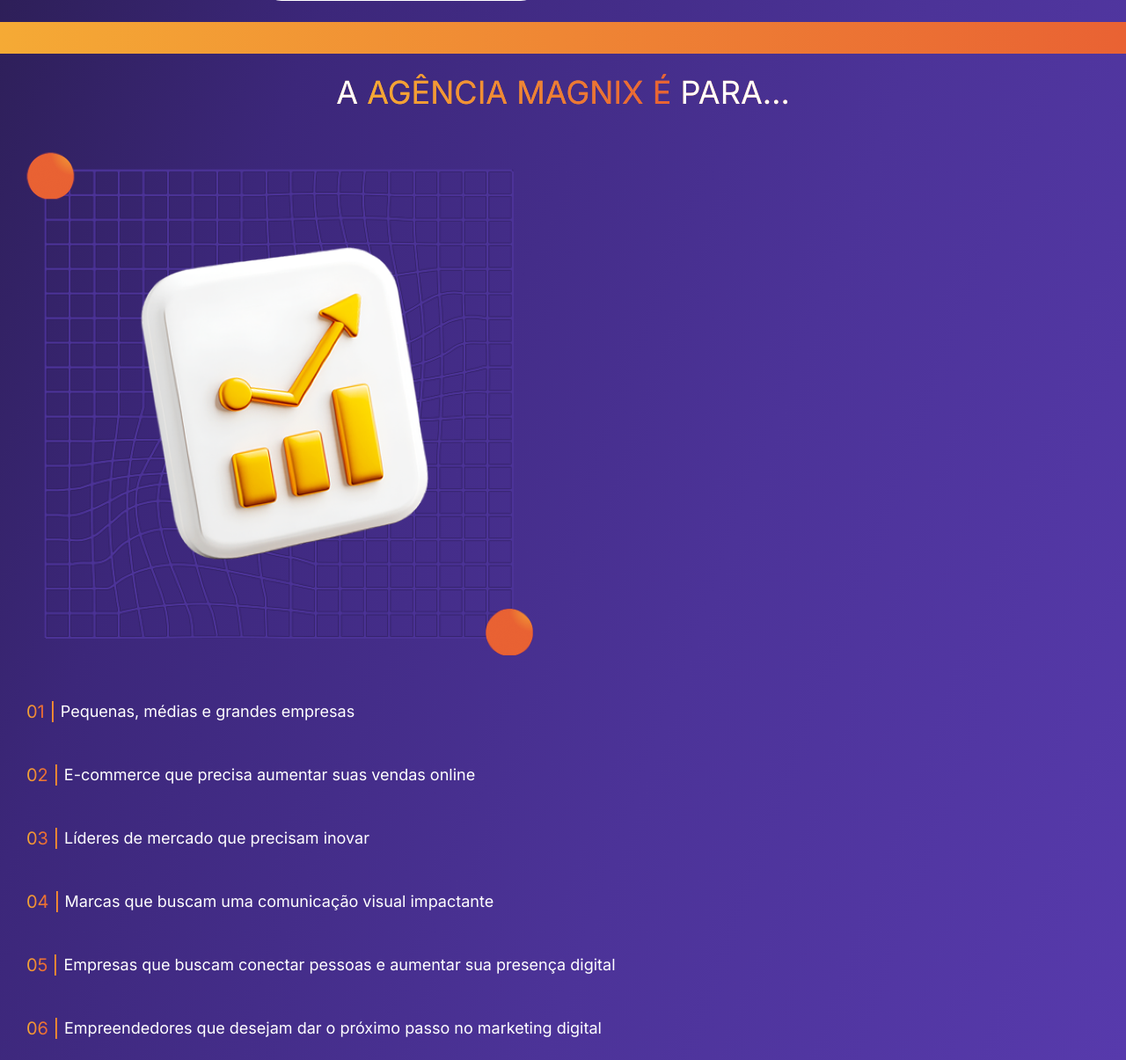
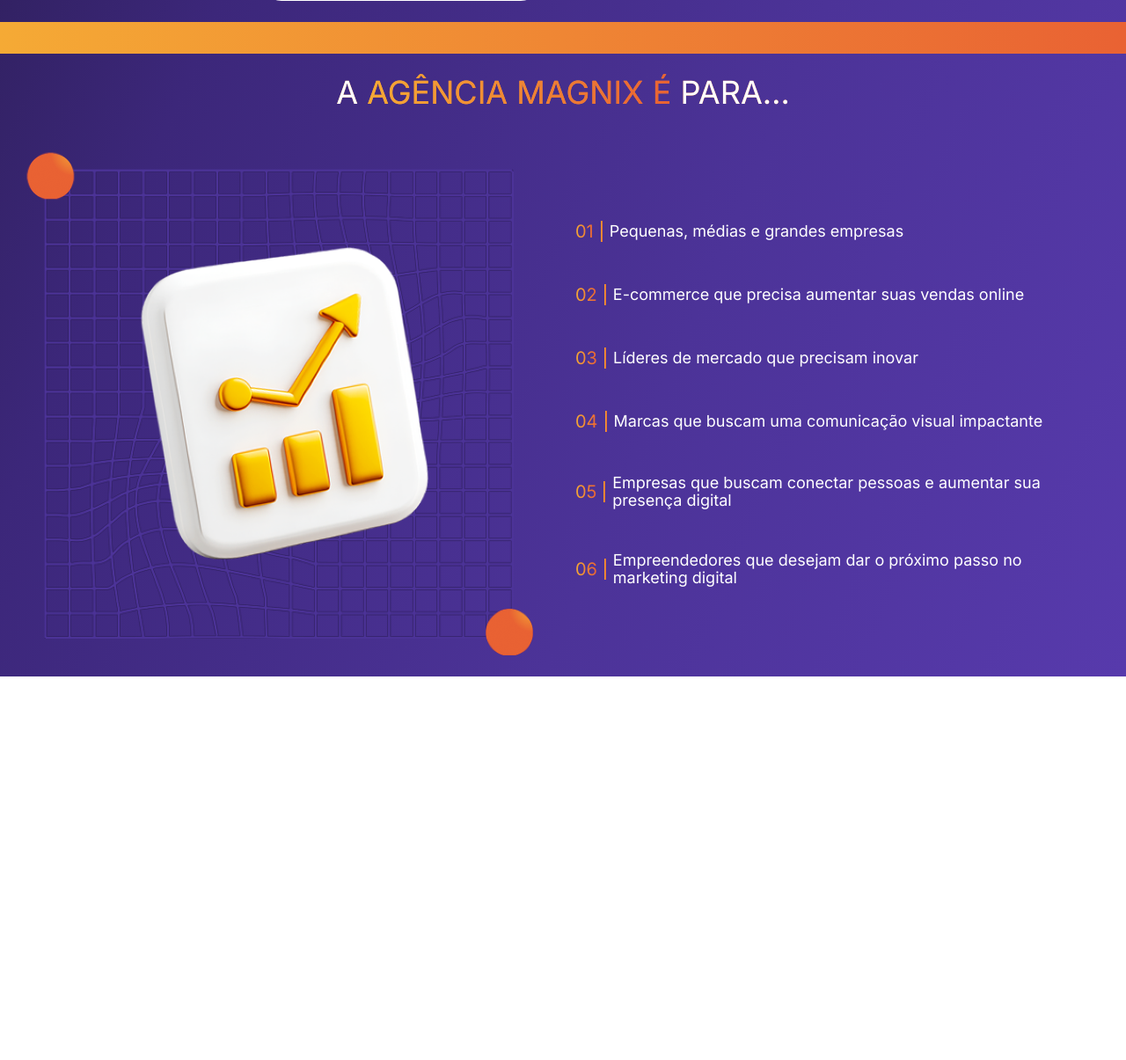
Before and after one commit to pedroeuzebiodev/agenciamagnix.com, a PHP site: page / in a window 1280 px wide. Shown: the part 2251-3456 px from the top of the page at 88% size. After the commit the page ends 3020 px from the top, so only its background shows below. Run offline with PHP 8.4, Linux system fonts and the light colour scheme.

Commit message:
Ajusta Seção de Pública Alvo para telas maiores

```diff
--- a/index.html
+++ b/index.html
@@ -180,6 +180,7 @@
           <div class="max-width">
             <h2>A <span>agência magnix é</span> para…</h2>
 
+            <div id="wrapper-target-audiences">
               <img
                 src="./src/assets/target-audience-image.png"
                 alt="Target Audience Image"
@@ -241,6 +242,7 @@
                 </div>
               </div>
             </div>
+          </div>
         </section>
       </main>
     </div>
--- a/src/css/index.css
+++ b/src/css/index.css
@@ -199,18 +199,24 @@ body * {
   color: var(--foreground);
 }
 
+#app #target-audience-section #wrapper-target-audiences {
+  display: flex;
+  flex-wrap: wrap;
+  gap: 4.8rem;
+}
+
 #app #target-audience-section img {
   width: 100%;
   max-width: 57.6rem;
 }
 
 #app #target-audience-section #target-audiences {
-  margin-top: 4.8rem;
-
   display: flex;
   flex-direction: column;
   gap: 4.8rem;
   justify-content: center;
+
+  flex: 1;
 }
 
 #app #target-audience-section #target-audiences .target-audience {
```
Lines whose indentation alone changed are shown as unchanged.
